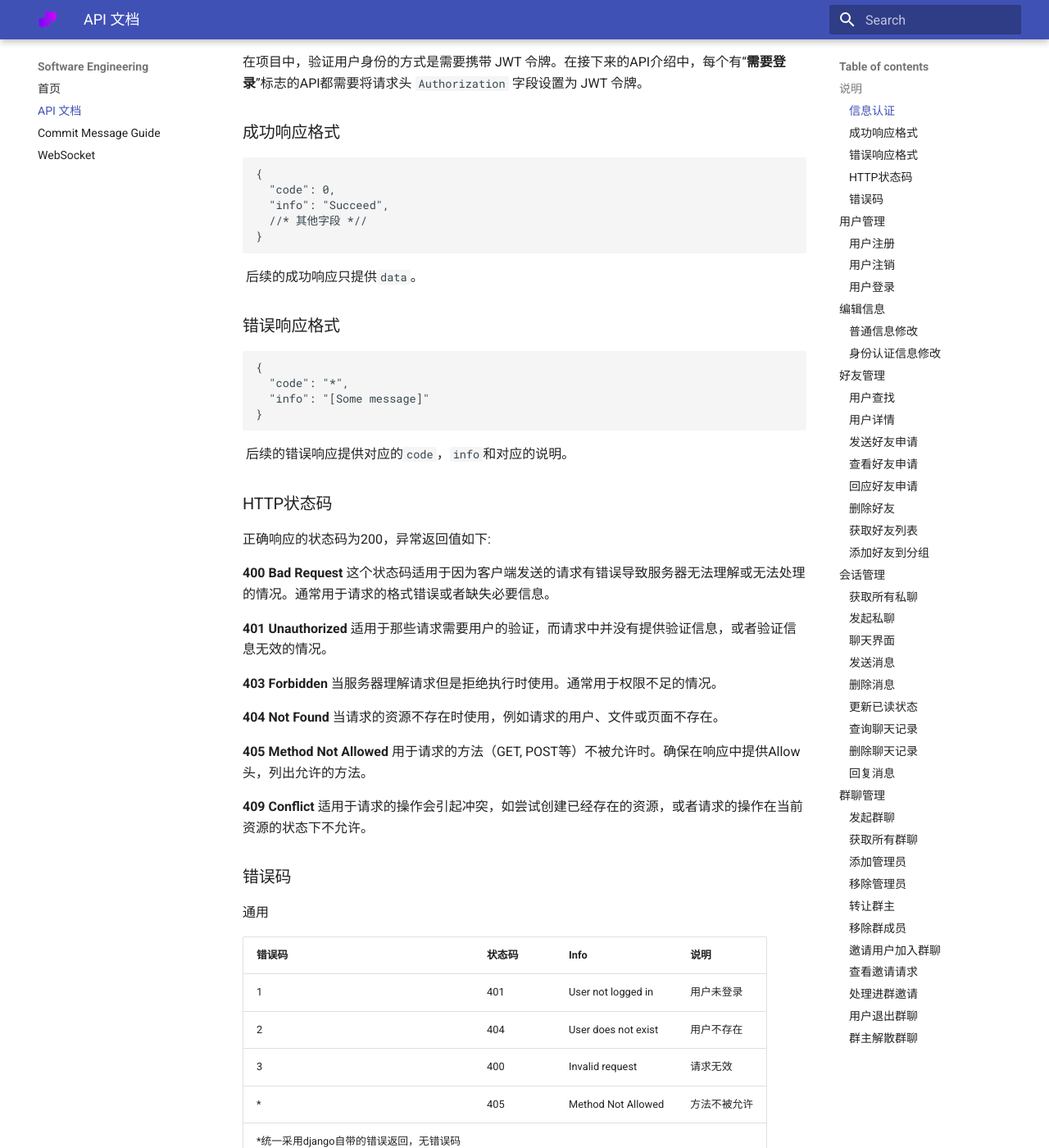
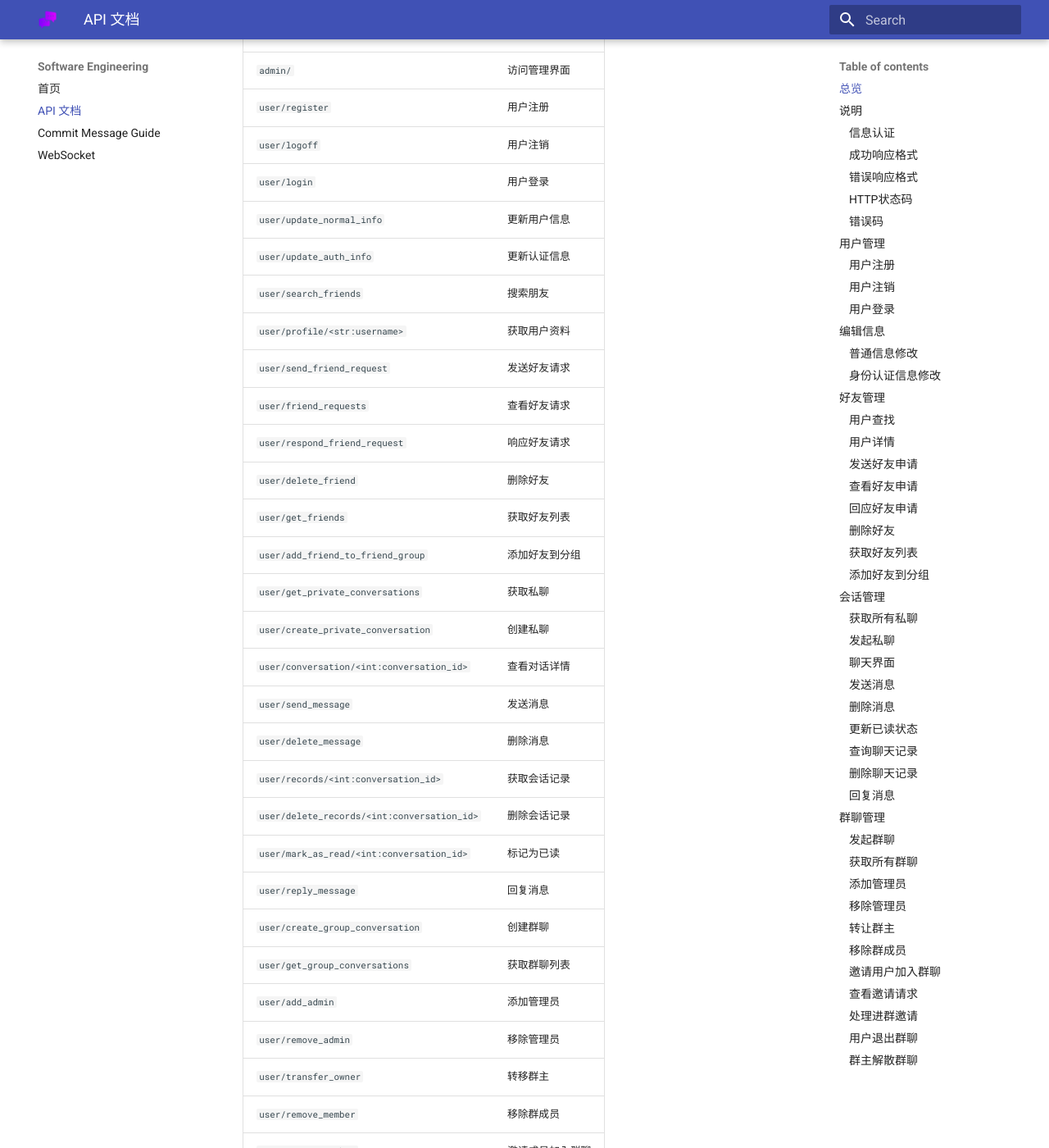
Before and after one commit to zhennan1/software-engineering, an MkDocs documentation site: the page built from docs/api.md, in a window 1280 px wide and 1400 px high, scrolled down 279 px. Shown: the whole window at 82% size. Built offline with MkDocs 1.6.1 and Material for MkDocs 9.7.7, drawn with Linux system fonts in a browser that asks for light colours; some of the changed text lies outside the part shown.

Commit message:
Update api doc

```diff
--- a/docs/api.md
+++ b/docs/api.md
@@ -1,6 +1,45 @@
 # API 文档
 
 最后更新时间：2024/5/3
+
+## 总览
+
+| URL                                         | 解释             |
+| ------------------------------------------- | ---------------- |
+| `admin/`                                    | 访问管理界面     |
+| `user/register`                             | 用户注册         |
+| `user/logoff`                               | 用户注销         |
+| `user/login`                                | 用户登录         |
+| `user/update_normal_info`                   | 更新用户信息     |
+| `user/update_auth_info`                     | 更新认证信息     |
+| `user/search_friends`                       | 搜索朋友         |
+| `user/profile/<str:username>`               | 获取用户资料     |
+| `user/send_friend_request`                  | 发送好友请求     |
+| `user/friend_requests`                      | 查看好友请求     |
+| `user/respond_friend_request`               | 响应好友请求     |
+| `user/delete_friend`                        | 删除好友         |
+| `user/get_friends`                          | 获取好友列表     |
+| `user/add_friend_to_friend_group`           | 添加好友到分组   |
+| `user/get_private_conversations`            | 获取私聊         |
+| `user/create_private_conversation`          | 创建私聊         |
+| `user/conversation/<int:conversation_id>`   | 查看对话详情     |
+| `user/send_message`                         | 发送消息         |
+| `user/delete_message`                       | 删除消息         |
+| `user/records/<int:conversation_id>`        | 获取会话记录     |
+| `user/delete_records/<int:conversation_id>` | 删除会话记录     |
+| `user/mark_as_read/<int:conversation_id>`   | 标记为已读       |
+| `user/reply_message`                        | 回复消息         |
+| `user/create_group_conversation`            | 创建群聊         |
+| `user/get_group_conversations`              | 获取群聊列表     |
+| `user/add_admin`                            | 添加管理员       |
+| `user/remove_admin`                         | 移除管理员       |
+| `user/transfer_owner`                       | 转移群主         |
+| `user/remove_member`                        | 移除群成员       |
+| `user/invite_member`                        | 邀请成员加入群聊 |
+| `user/view_invitations`                     | 查看邀请         |
+| `user/review_invitation`                    | 审查邀请         |
+| `user/quit_group`                           | 退出群聊         |
+| `user/delete_group`                         | 删除群聊         |
 
 ## 说明
 
@@ -1283,11 +1322,11 @@ rejected: 已拒绝
 
 - **错误响应**:
 
-| 错误码 | 状态码 | Info                | 说明       |
-| ------ | ------ | ------------------- | ---------- |
-| 1      | 401    | User not logged in  | 用户未登录 |
-| 40     | 404    | Group not found     | 群聊未找到 |
-| 41     | 403    | User not authorized | 用户无权限 |
+| 错误码 | 状态码 | Info                | 说明             |
+| ------ | ------ | ------------------- | ---------------- |
+| 1      | 401    | User not logged in  | 用户未登录       |
+| 40     | 404    | Group not found     | 群聊未找到       |
+| 41     | 403    | User not authorized | 用户无权限       |
 | 47     | 403    | Owner cannot quit   | 群主不能退出群聊 |
 
 > [!NOTE]
```
